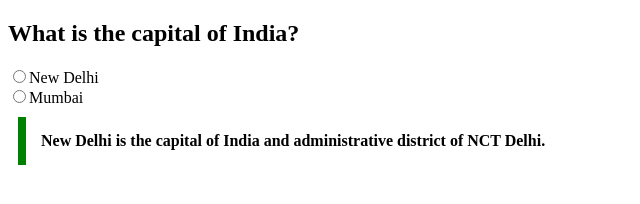
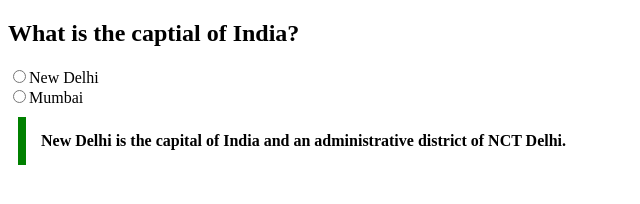
Before and after one commit to acciojob/trivia-shubhhh001, a website: page main.html in a window 1280 px wide. Shown: the full height of the page, 0-640 px from the left. Drawn offline with Linux system fonts and the light colour scheme.

Commit message:
created a submission

```diff
--- a/main.html
+++ b/main.html
@@ -8,10 +8,10 @@
 
 <body>
 	<!-- the entire body must be written by student -->
-	<h2>What is the capital of India?</h2>
+	<h2>What is the captial of India?</h2>
 	<input type="radio" name="capital">New Delhi<br>
 	<input type="radio" name="capital">Mumbai<br>
-	<blockquote style="max-width:600px; margin:10px; padding:15px; border-left:8px solid green; backgrund-color:#f8fffe; font-weight:bold">New Delhi is the capital of India and administrative district of NCT Delhi.</blockquote>
+	<blockquote style="max-width:600px; margin:10px; padding:15px; border-left:8px solid green; backgrund-color:#f8fffe; font-weight:bold">New Delhi is the capital of India and an administrative district of NCT Delhi.</blockquote>
     <script type="text/javascript" src="./script.js">
 </script>
 
```
